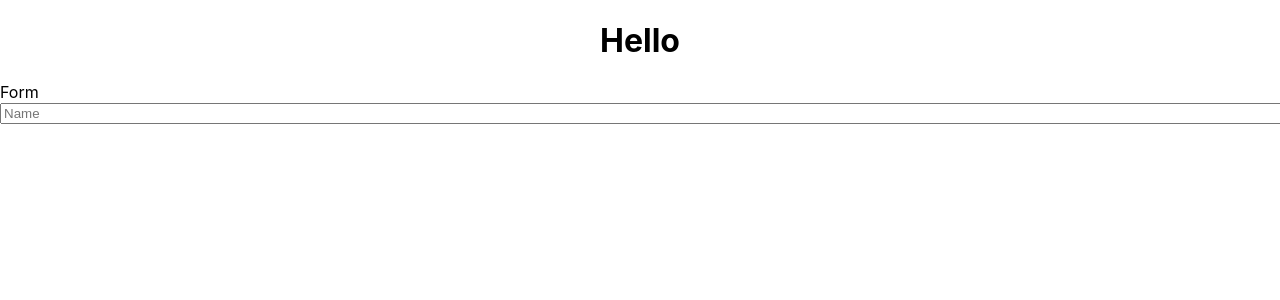
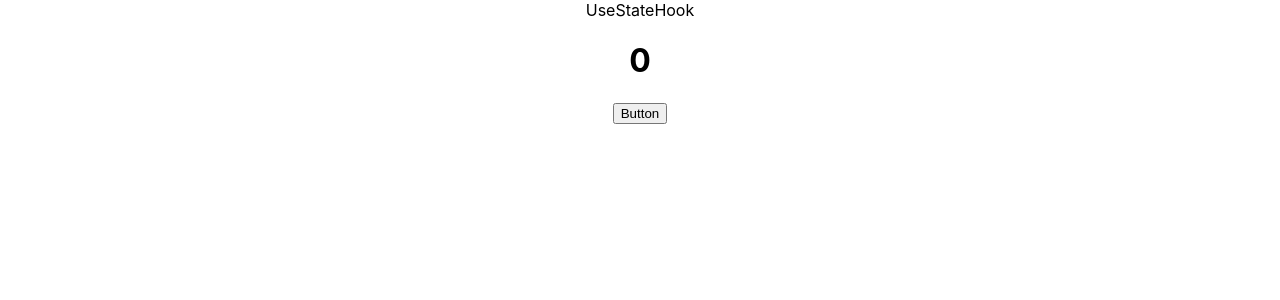
Before and after one commit to shahbaz-ramzan/june-react-practice, a React (Create React App) app: page / in a window 1280 px wide. Shown: the top 300 px of the page. Built offline with nearby package versions, Linux system fonts and the light colour scheme.

Commit message:
useState hook example with state management

```diff
--- a/src/App.js
+++ b/src/App.js
@@ -36,12 +36,14 @@
 // export default App;
 
 import Form from "./Form";
+import UseStateHook from "./UseStateHook";
 
 function App() {
   return (
     <div>
-      <h1 style={{ textAlign: "center" }}>Hello</h1>
-      <Form />
+      {/* <h1 style={{ textAlign: "center" }}>Hello</h1>
+      <Form /> */}
+      <UseStateHook/>
     </div>
   );
 }
--- a/src/Form.jsx
+++ b/src/Form.jsx
@@ -8,7 +8,7 @@ export default function Form() {
   console.log(state);
   return (
     <div>
-      Form
+      {/* Form
       <form>
         <input
           style={{ width: "100%", font: "30px" }}
@@ -17,7 +17,7 @@ export default function Form() {
           value={state}
           onChange={handleChange}
         ></input>
-      </form>
+      </form> */}
     </div>
   );
 }
--- /dev/null
+++ b/src/UseStateHook.js
@@ -0,0 +1,17 @@
+import React, { useState } from 'react'
+
+function UseStateHook() {
+let [count,setCount]=useState(0)
+function handleCount(){
+  setCount(count=count+1)
+}
+  return (
+    <div style={{textAlign:"center"}}  >UseStateHook
+      <h1 >{count}</h1>
+      <button  style={{alignContent:"center"}} onClick={handleCount}>Button</button>
+    </div>
+
+  )
+}
+
+export default UseStateHook
```
